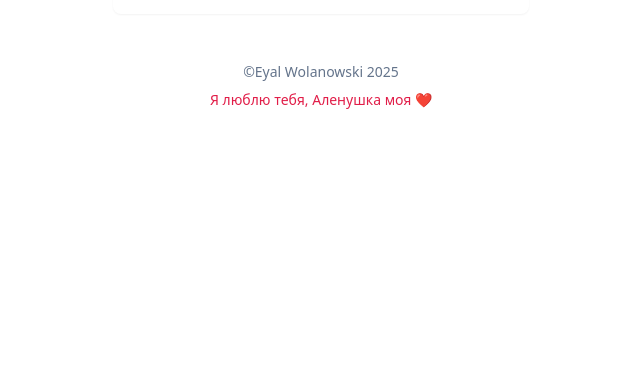
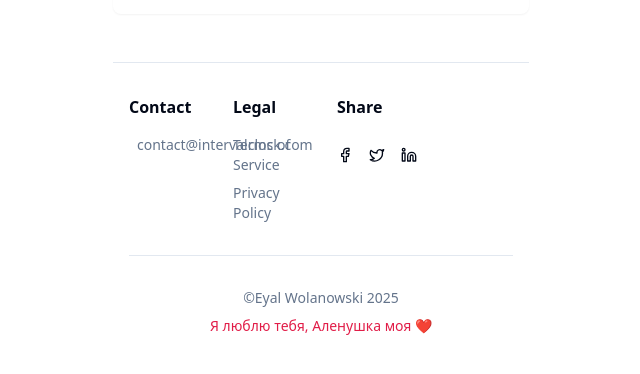
Before and after one commit to eyalptb/my-simple-interval-clock, a React (Vite) app: page / in a window 1280 px wide. Shown: the part 940-1314 px from the top of the page, without its empty margins (319-959 px from the left). Before the commit the page ends 1082 px from the top, so only its background shows below. Built offline with nearby package versions, Linux system fonts and the light colour scheme; no server answers.

Commit message:
Add footer links and social sharing
Add contact, terms, privacy policy links and social sharing widgets to the footer.

```diff
--- a/src/pages/Index.tsx
+++ b/src/pages/Index.tsx
@@ -1,4 +1,3 @@
-
 import React from 'react';
 import { TimerProvider } from '@/contexts/TimerContext';
 import FlipClock from '@/components/FlipClock';
@@ -6,6 +5,9 @@ import TimerControls from '@/components/TimerControls';
 import ThemeSelector from '@/components/ThemeSelector';
 import Advertisement from '@/components/Advertisement';
 import WorkoutStatus from '@/components/WorkoutStatus';
+import { Facebook, Twitter, Linkedin, Mail } from 'lucide-react';
+import { Button } from '@/components/ui/button';
+import { Link } from 'react-router-dom';
 
 const Index = () => {
   return (
@@ -56,9 +58,48 @@ const Index = () => {
             </section>
           </div>
 
-          <footer className="mt-12 text-center text-sm text-muted-foreground">
-            <p>©Eyal Wolanowski {new Date().getFullYear()}</p>
-            <p className="mt-2 text-rose-600">Я люблю тебя, Аленушка моя ❤️</p>
+          <footer className="mt-12 border-t border-border">
+            <div className="container mx-auto px-4 py-8 max-w-4xl">
+              <div className="grid grid-cols-1 md:grid-cols-2 lg:grid-cols-4 gap-8 mb-8">
+                <div>
+                  <h3 className="font-semibold mb-4">Contact</h3>
+                  <div className="space-y-2">
+                    <a href="mailto:contact@intervalclock.com" className="flex items-center gap-2 text-sm text-muted-foreground hover:text-foreground">
+                      <Mail size={16} />
+                      contact@intervalclock.com
+                    </a>
+                  </div>
+                </div>
+
+                <div>
+                  <h3 className="font-semibold mb-4">Legal</h3>
+                  <div className="space-y-2">
+                    <Link to="/terms" className="block text-sm text-muted-foreground hover:text-foreground">Terms of Service</Link>
+                    <Link to="/privacy" className="block text-sm text-muted-foreground hover:text-foreground">Privacy Policy</Link>
+                  </div>
+                </div>
+
+                <div>
+                  <h3 className="font-semibold mb-4">Share</h3>
+                  <div className="flex gap-4">
+                    <Button variant="ghost" size="icon" onClick={() => window.open('https://facebook.com/sharer/sharer.php?u=' + window.location.href)}>
+                      <Facebook size={20} />
+                    </Button>
+                    <Button variant="ghost" size="icon" onClick={() => window.open('https://twitter.com/intent/tweet?url=' + window.location.href)}>
+                      <Twitter size={20} />
+                    </Button>
+                    <Button variant="ghost" size="icon" onClick={() => window.open('https://www.linkedin.com/sharing/share-offsite/?url=' + window.location.href)}>
+                      <Linkedin size={20} />
+                    </Button>
+                  </div>
+                </div>
+              </div>
+
+              <div className="text-center text-sm text-muted-foreground border-t border-border pt-8">
+                <p>©Eyal Wolanowski {new Date().getFullYear()}</p>
+                <p className="mt-2 text-rose-600">Я люблю тебя, Аленушка моя ❤️</p>
+              </div>
+            </div>
           </footer>
         </div>
       </main>
```
